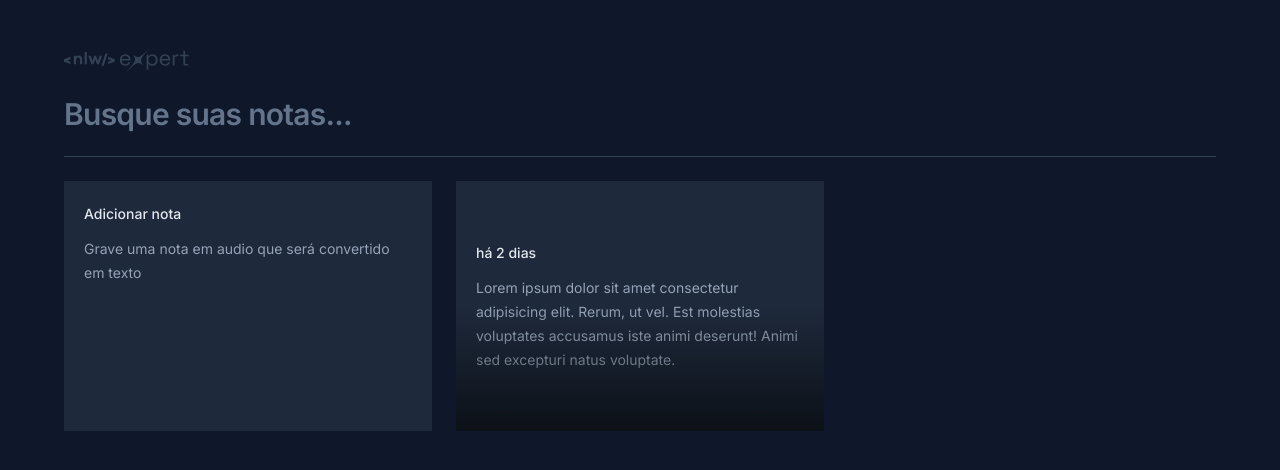
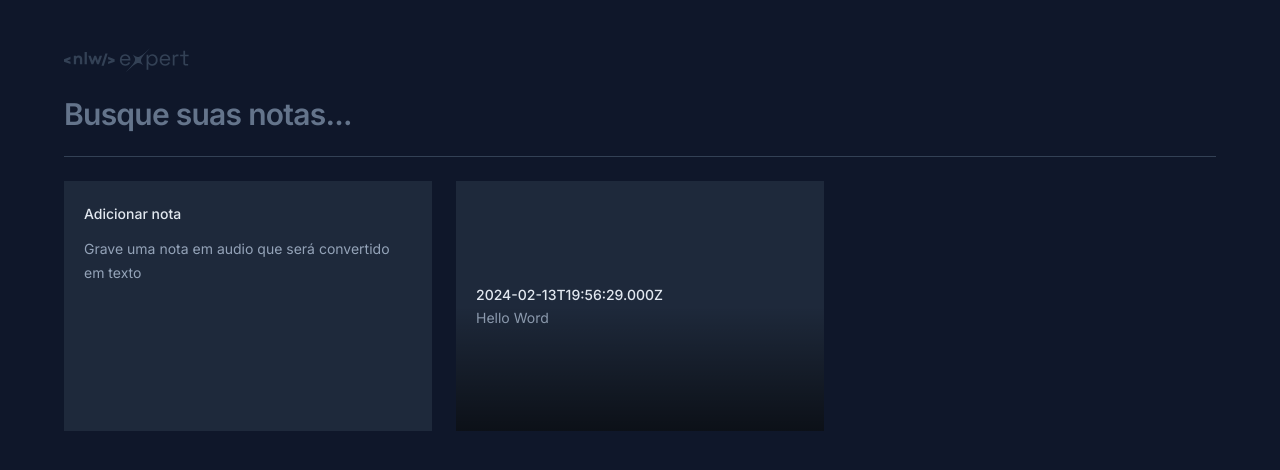
Before and after one commit to PedroGrunwald/Note-Pad, a React (Vite) app: page / in a window 1280 px wide. Shown: the top 470 px of the page. Built offline with nearby package versions, Linux system fonts and the light colour scheme.

Commit message:
feat: add NoteCard Functions

```diff
--- a/src/components/Note-card.tsx
+++ b/src/components/Note-card.tsx
@@ -1,10 +1,58 @@
-export function Notecard() {
+import * as Dialog from "@radix-ui/react-dialog";
+import { formatDistanceToNow } from "date-fns";
+import { ptBR } from "date-fns/locale";
+import { X } from "lucide-react";
+
+interface NoteCardProps {
+  note: {
+    date: Date;
+    content: string;
+  };
+}
+
+export function Notecard(props: NoteCardProps) {
   return (
-    <button className="roundend-md text-left space-y-3 p-5 overflow-hidden relative bg-slate-800 hover:ring-2 hover:ring-slate-600 focus-visible:ring-2 focus-visible:ring-lime-400 outline-none ">
-      <span className="text-sm font-medium text-slate-200">há 2 dias</span>
-      <p className="text-sm leading-6 text-slate-400">Lorem ipsum dolor sit amet consectetur adipisicing elit. Rerum, ut vel. Est molestias voluptates accusamus iste animi deserunt! Animi sed excepturi natus voluptate.</p>
+    <Dialog.Root>
+      <Dialog.Trigger className="roundend-md text-left flex-col gap-3 p-5 overflow-hidden relative bg-slate-800 hover:ring-2 hover:ring-slate-600 focus-visible:ring-2 focus-visible:ring-lime-400 outline-none ">
+        <span className="text-sm font-medium text-slate-200">
+          {props.note.date.toISOString()}
+        </span>
+        <p className="text-sm leading-6 text-slate-400">{props.note.content}</p>
 
-      <div className="absolute bottom-0 left-0 right-0 h-1/2 bg-gradient-to-t from-black/60 to-black/0 pointer-events-none" />
-    </button>
+        <div className="absolute bottom-0 left-0 right-0 h-1/2 bg-gradient-to-t from-black/60 to-black/0 pointer-events-none" />
+      </Dialog.Trigger>
+
+      <Dialog.Portal>
+        <Dialog.Overlay className="inset-0 fixed bg-black/50" />
+        <Dialog.Content className="fixed overflow-hidden left-1/2 top-1/2 -translate-x-1/2 -translate-y-1/2 max-w-[640px] h-[60vh] w-full bg-slate-700 rounded-md flex flex-col outline-none">
+          <Dialog.Close className="absolute right-0 top-0 bg-slate-800 p-1.5 text-slate-400 hover:text-slate-100">
+            <X className="size-5" />
+          </Dialog.Close>
+
+          <div className="flex flex-1 flex-col gap-3 p-5 ">
+            <span className="text-sm font-medium text-slate-200">
+              {formatDistanceToNow(props.note.date, {
+                locale: ptBR,
+                addSuffix: true,
+              })}
+            </span>
+            <p className="text-sm leading-6 text-slate-400">
+              {props.note.content}
+            </p>
+          </div>
+
+          <button
+            type="button"
+            className="w-full bg-slate-800 py-4 text-center text-sm text-slate-300 outline-none font-medium group"
+          >
+            Deseja{" "}
+            <span className="text-red-400 group-hover:underline">
+              apagar essa nota
+            </span>
+            ?
+          </button>
+        </Dialog.Content>
+      </Dialog.Portal>
+    </Dialog.Root>
   );
 }
```
